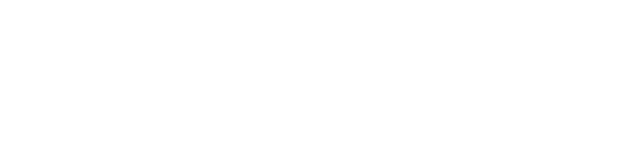
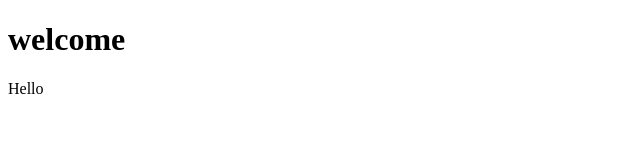
Before and after one commit to jone-dejesus/new-repo, a plain HTML site: page index.html in a window 1280 px wide. Shown: the whole page, without its empty margins (0-640 px from the left). Drawn offline with Linux system fonts and the light colour scheme.

Commit message:
add header

```diff
--- a/index.html
+++ b/index.html
@@ -6,3 +6,5 @@
   </head>
   <body></body>
 </html>
+<h1>welcome</h1>
+<p>Hello</p>
```
